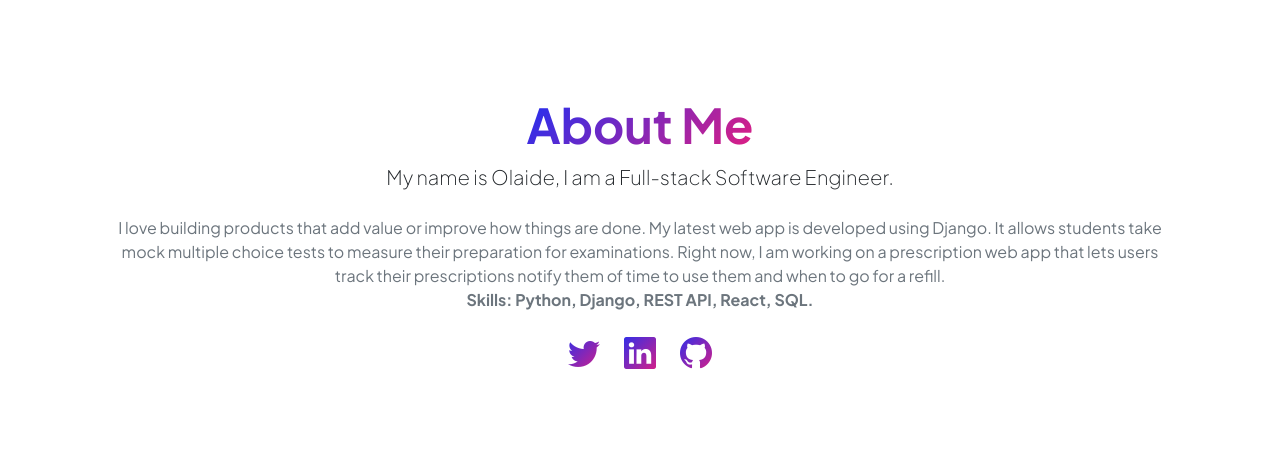
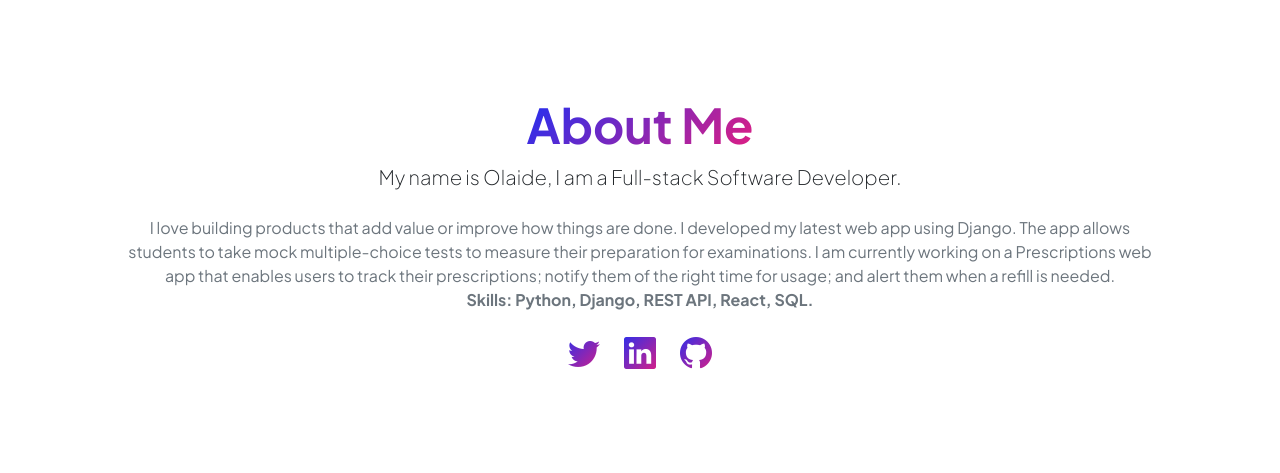
Before and after one commit to toweralaka/tower, a Django app: page /about/ in a window 1280 px wide. Shown: the part 72-545 px from the top of the page. Run offline with Django 4.2, Linux system fonts and the light colour scheme; some libraries are stand-ins or nearby versions.

Commit message:
update about page

```diff
--- a/resume/templates/resume/about.html
+++ b/resume/templates/resume/about.html
@@ -9,14 +9,12 @@
                 <!-- About text content-->
                 <div class="text-center my-5">
                     <h2 class="display-5 fw-bolder"><span class="text-gradient d-inline">About Me</span></h2>
-                    <p class="lead fw-light mb-4">My name is Olaide, I am a Full-stack Software Engineer.</p>
+                    <p class="lead fw-light mb-4">My name is Olaide, I am a Full-stack Software Developer.</p>
                     <p class="text-muted">
-                        I love building products that add value or improve how things are done. My latest web app is
-                        developed using Django. It allows students take mock
-                        multiple choice tests to measure their preparation for examinations. Right now, I am working on
-                        a prescription web app
-                        that lets users track their prescriptions notify them of time to use them and when to go for a
-                        refill.
+                        I love building products that add value or improve how things are done. I developed my latest web app using Django. The
+                        app allows students to take mock multiple-choice tests to measure their preparation for examinations. I am currently
+                        working on a Prescriptions web app that enables users to track their prescriptions; notify them of the right time for
+                        usage; and alert them when a refill is needed.
                         <br>
                         <strong>Skills: Python, Django, REST API, React, SQL.</strong>
                     </p>
```
